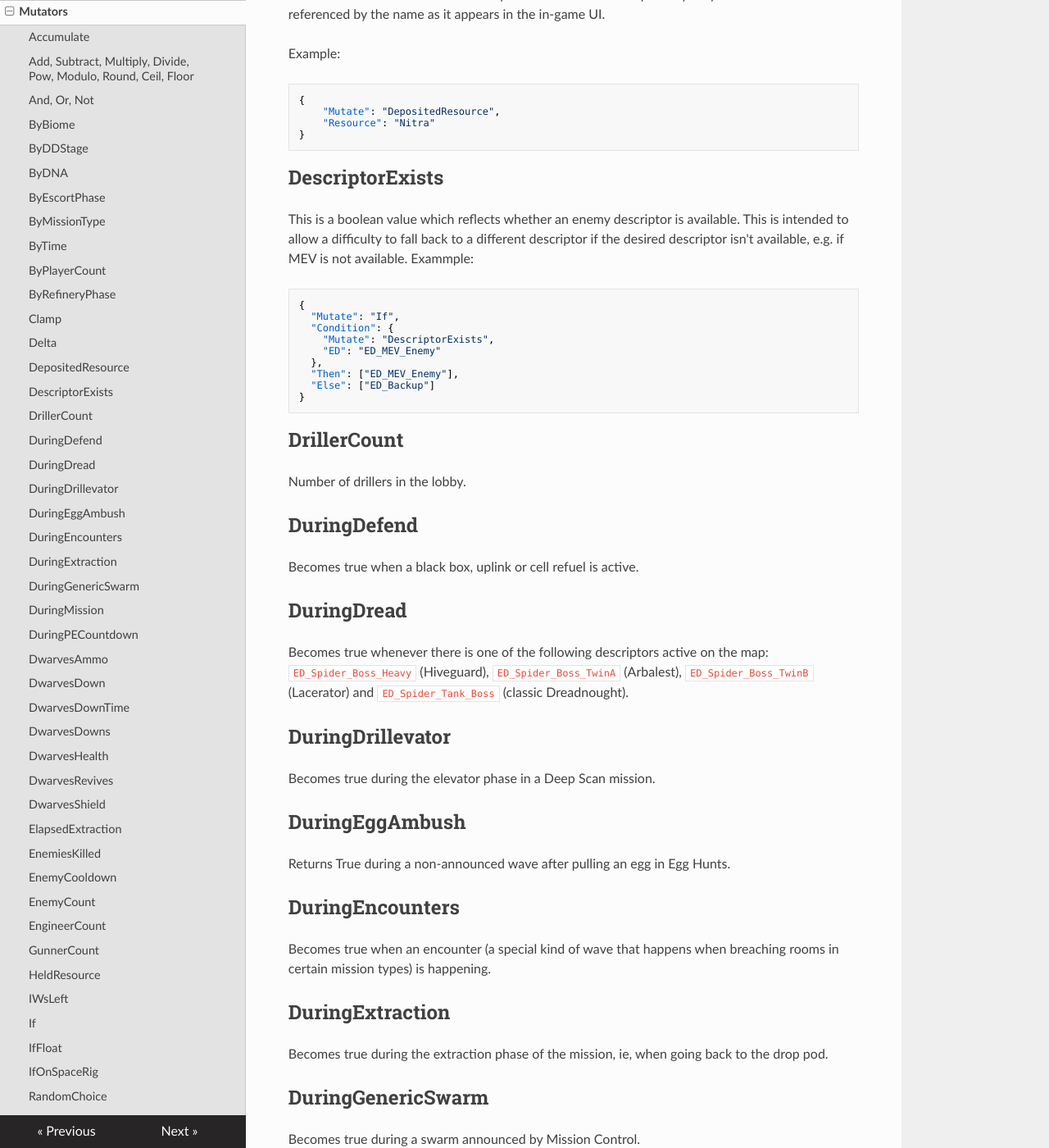
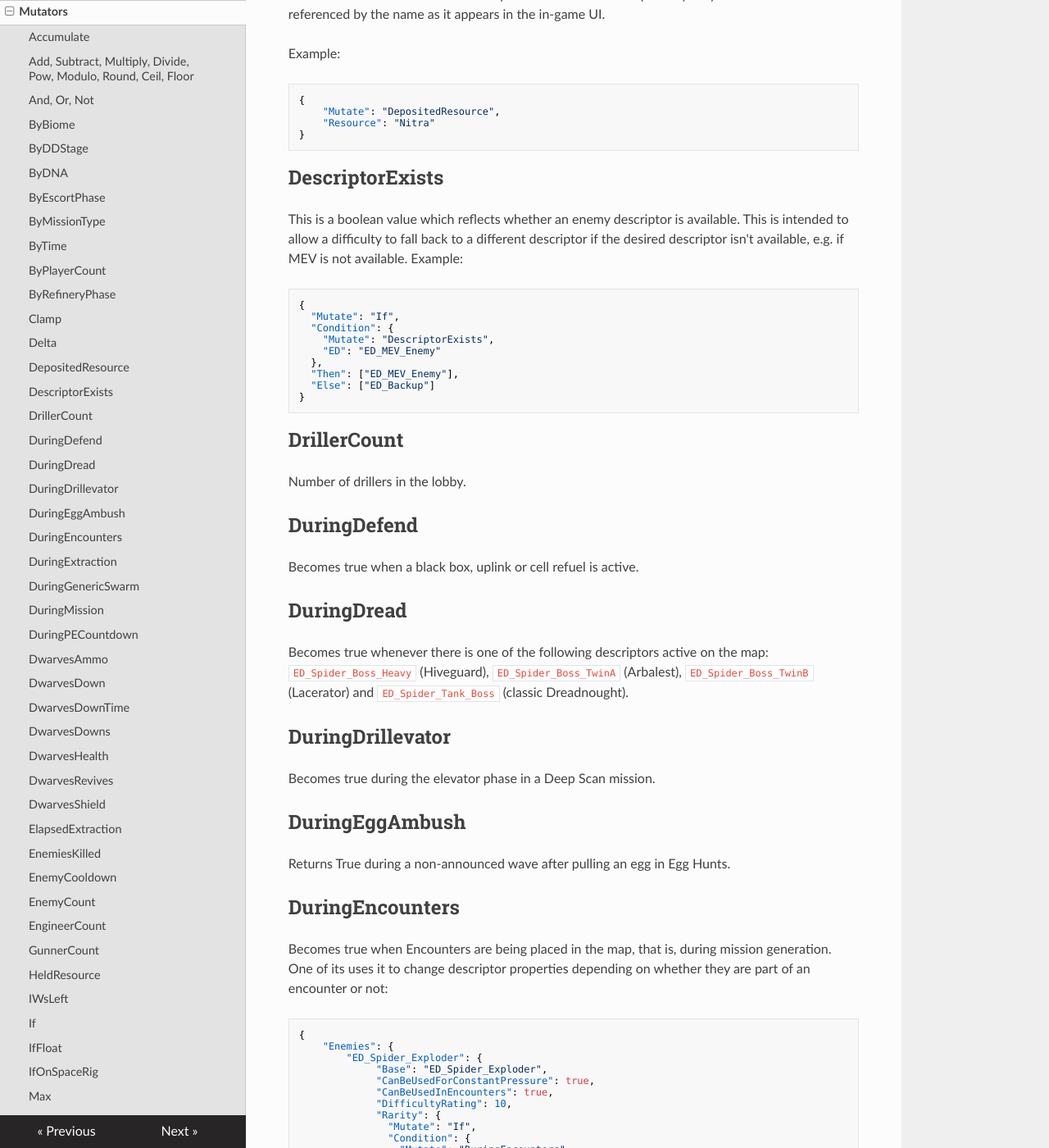
Before and after one commit to vonacht/cd2-docs, an MkDocs documentation site: the page built from docs/mutators.md, in a window 1280 px wide and 1400 px high, scrolled down 4759 px. Shown: the whole window at 82% size. Built offline with MkDocs 1.6.1, drawn with Linux system fonts in a browser that asks for light colours; nearby versions of some CDN libraries; some of the changed text lies outside the part shown.

Commit message:
Fixed wrong description for DuringEncounters mutator

````diff
--- a/docs/mutators.md
+++ b/docs/mutators.md
@@ -219,7 +219,7 @@ Example:
 ```
 ## DescriptorExists
 This is a boolean value which reflects whether an enemy descriptor is available. This is intended to allow a difficulty to fall back to a different descriptor if the desired descriptor isn't available, e.g. if MEV is not available.
-Exammple:
+Example:
 
 ```json
 {
@@ -243,7 +243,32 @@ Becomes true during the elevator phase in a Deep Scan mission.
 ## DuringEggAmbush
 Returns True during a non-announced wave after pulling an egg in Egg Hunts.
 ## DuringEncounters
-Becomes true when an encounter (a special kind of wave that happens when breaching rooms in certain mission types) is happening.
+Becomes true when Encounters are being placed in the map, that is, during mission generation. One of its uses it to change descriptor properties depending on whether they are part of an encounter or not:
+
+```json
+{
+    "Enemies": {
+        "ED_Spider_Exploder": {
+             "Base": "ED_Spider_Exploder",
+             "CanBeUsedForConstantPressure": true,
+             "CanBeUsedInEncounters": true,
+             "DifficultyRating": 10,
+             "Rarity": {
+               "Mutate": "If",
+               "Condition": {
+                 "Mutate": "DuringEncounters"
+               },
+               "Then": 0.1,
+               "Else": 5.5
+             }
+        }
+    }
+}
+```
+
+The snippet will force exploders in almost all encounters by giving them a very low rarity during those.
+Clearing the `EnemyPool` when `DuringEncounters` is true will remove encounters from the mission.
+
 ## DuringExtraction
 Becomes true during the extraction phase of the mission, ie, when going back to the drop pod.
 ## DuringGenericSwarm
@@ -386,6 +411,12 @@ Example: as long as the team has called less than 2 resupplies the value is 40.
 ```
 ## IfOnSpaceRig
 Returns True on the Space Rig.
+
+## Max
+Returns the maximum of a value.
+
+## Min
+Returns the minimum of a value.
 ## RandomChoice
 Given an array of choices, choose one at random. It accepts an optional second list with weights for a weighted sampling of the choices.
 
````
Also changed, not shown: other parts of docs/mutators.md (+0 -6 lines).
